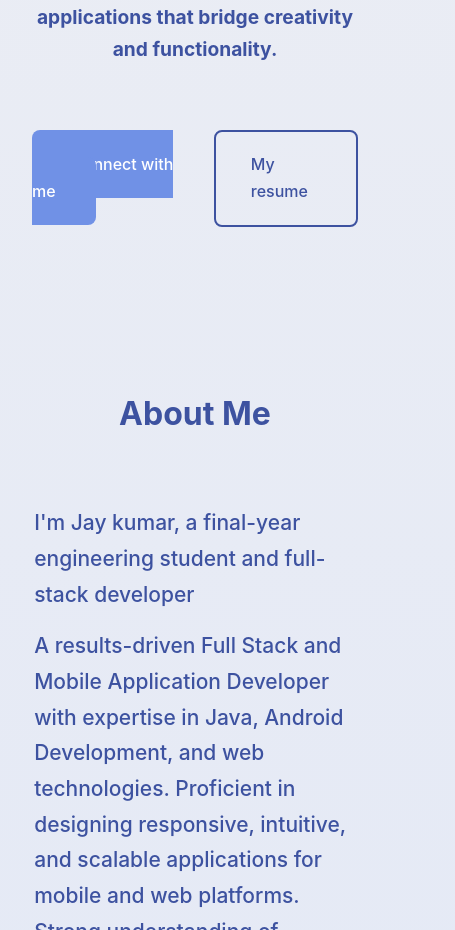
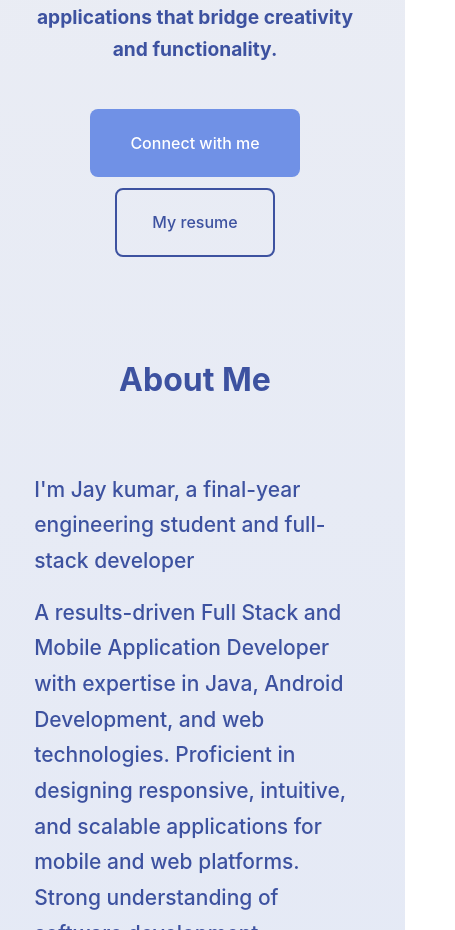
Before and after one commit to HydraCaptain/portfolio, a React (Create React App) app: page / in a window 390 px wide. Shown: the part 1000-1930 px from the top of the page, 455 px wide, since content can reach past the window. Built offline with nearby package versions, Linux system fonts and the light colour scheme.

Commit message:
updated css 2.0

```diff
--- a/src/components/about/about.css
+++ b/src/components/about/about.css
@@ -1,6 +1,6 @@
 #about {
   padding: 4rem 8rem;
-  margin-top: 4rem;
+  margin-top: 2rem;
   display: flex;
 }
 
@@ -136,7 +136,7 @@
 @media screen and (max-width: 1024px){
   #about {
     padding: 2rem 4rem;
-    margin-top: 5rem;
+    margin-top: 2rem;
   }
 
   .about-container {
--- a/src/components/certificates/certificate.css
+++ b/src/components/certificates/certificate.css
@@ -76,4 +76,9 @@
         display: grid;
         grid-template-columns: 1fr 1fr;
     }
+
+    .CertCont img {
+        width: 150px;
+        height: 150px;
+    }
 }
--- a/src/components/me/me.css
+++ b/src/components/me/me.css
@@ -104,9 +104,11 @@
 
   .hero-action {
     display: flex;
-    align-items: baseline;
-    gap: 10px;
-    margin-bottom: 2rem;
+    flex-direction: column;
+    align-items: center;
+    gap: 1.9rem;
+    margin-bottom: 1rem;
+    min-width: none;
   }
 
   .hero h1 {
```
